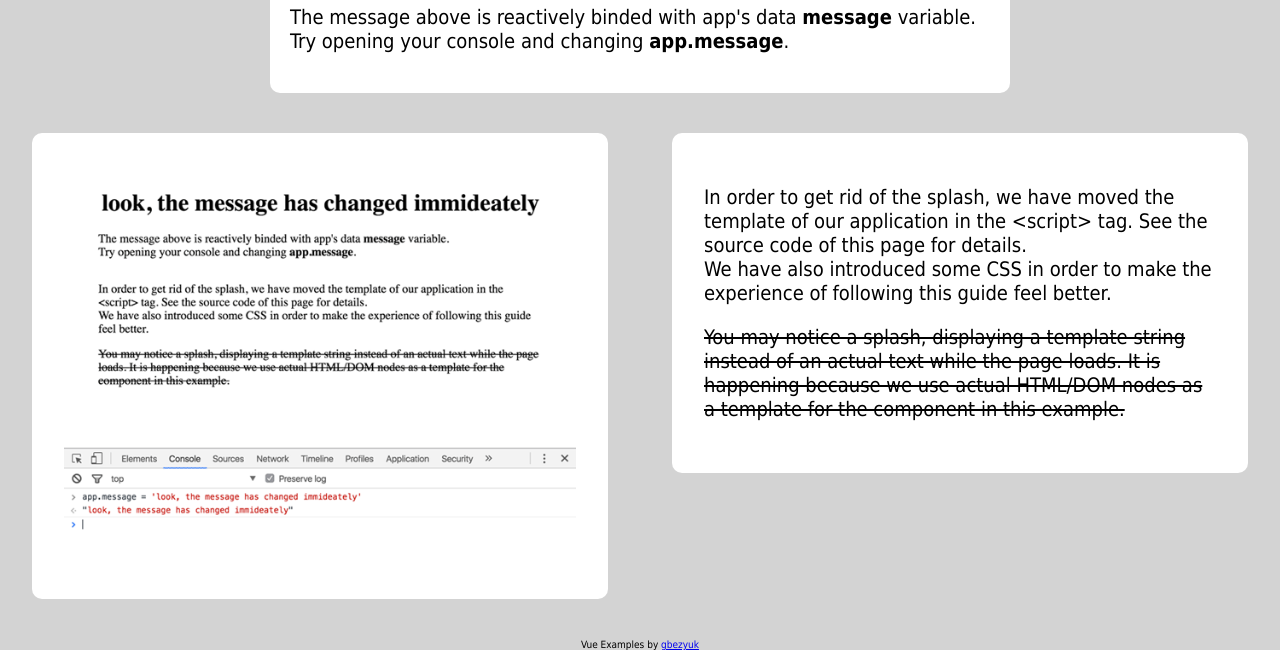
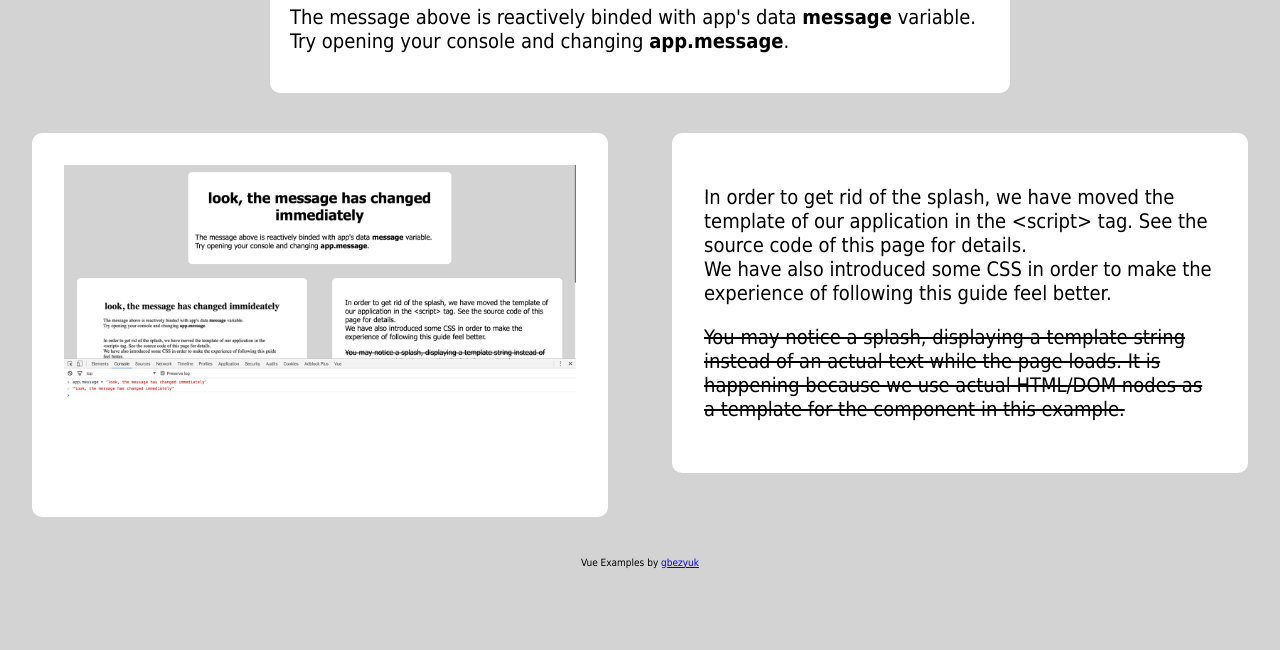
Before and after one commit to vuejs-example-apps/vue-examples-step-by-step, a plain HTML site: page index.html in a window 1280 px wide. Shown: the part 181-831 px from the top of the page. After the commit the page ends 800 px from the top, so only its background shows below. Drawn offline with Linux system fonts and the light colour scheme.

Commit message:
step0.1 image added, typo fixed

```diff
--- a/index.html
+++ b/index.html
@@ -11,7 +11,7 @@
 
     <div id="meta">
         <div class="image">
-            <img src="./img/step0.png">
+            <img src="./img/step0.1.png">
         </div>
         <div class="description">
             <p class="current-step-message">
```
Also changed, not shown: img/step0.1.png (added).
